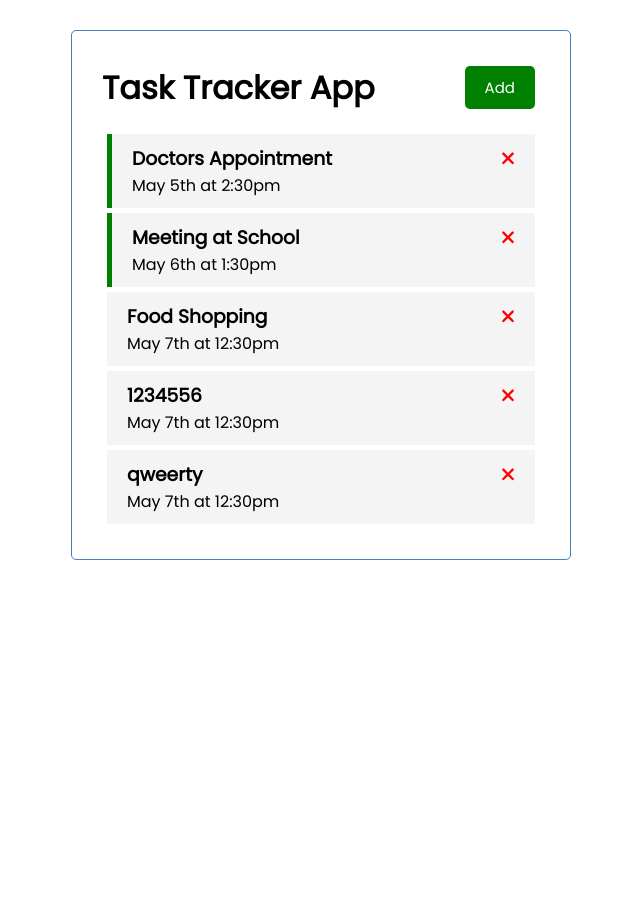
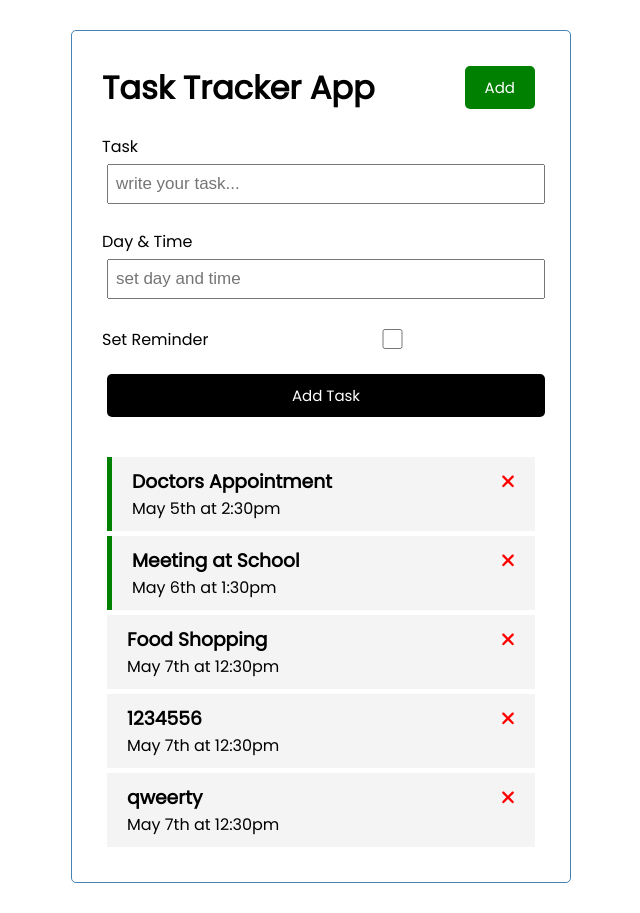
Before and after one commit to m-eminozdogan/ngTaskTracker, an Angular app: page / in a window 1280 px wide. Shown: the whole page, without its empty margins (319-959 px from the left). Before the commit the page ends 800 px from the top, so only its background shows below. Built offline with nearby package versions, Linux system fonts and the light colour scheme; data requests are answered from the project's data file.

Commit message:
add task form designed

```diff
--- a/src/app/app.module.ts
+++ b/src/app/app.module.ts
@@ -2,11 +2,14 @@
 import { BrowserModule } from '@angular/platform-browser';
 import { FontAwesomeModule } from '@fortawesome/angular-fontawesome';
 import { HttpClientModule } from '@angular/common/http';
+import { FormsModule } from '@angular/forms';
+
 import { AppComponent } from './app.component';
 import { HeaderComponent } from './components/header/header.component';
 import { ButtonComponent } from './components/button/button.component';
 import { TasksComponent } from './components/tasks/tasks.component';
 import { TaskItemComponent } from './components/task-item/task-item.component';
+import { AddTaskComponent } from './components/add-task/add-task.component';
 
 @NgModule({
   declarations: [
@@ -15,8 +18,9 @@
     ButtonComponent,
     TasksComponent,
     TaskItemComponent,
+    AddTaskComponent,
   ],
-  imports: [BrowserModule, FontAwesomeModule, HttpClientModule],
+  imports: [BrowserModule, FontAwesomeModule, HttpClientModule,FormsModule],
   providers: [],
   bootstrap: [AppComponent],
 })
--- /dev/null
+++ b/src/app/components/add-task/add-task.component.css
@@ -0,0 +1,3 @@
+.add-form{
+    margin-bottom: 40px;
+}
--- /dev/null
+++ b/src/app/components/add-task/add-task.component.html
@@ -0,0 +1,15 @@
+<form class="add-form" (ngSubmit)="onSubmit()">
+    <div class="form-control">
+        <label for="text">Task</label>
+        <input type="text" name="text" [(ngModel)]="text" id="text" placeholder="write your task...">
+    </div>
+    <div class="form-control">
+        <label for="day">Day & Time</label>
+        <input type="text" name="day" [(ngModel)]="day" id="day" placeholder="set day and time">
+    </div>
+    <div class="form-control form-control-check">
+        <label for="reminder">Set Reminder</label>
+        <input type="checkbox" name="reminder" [(ngModel)]="reminder" id="reminder">
+    </div>
+    <input type="submit" value="Add Task" class="btn btn-block">
+</form>
--- /dev/null
+++ b/src/app/components/add-task/add-task.component.ts
@@ -0,0 +1,19 @@
+import { Component, OnInit } from '@angular/core';
+
+@Component({
+  selector: 'app-add-task',
+  templateUrl: './add-task.component.html',
+  styleUrls: ['./add-task.component.css'],
+})
+export class AddTaskComponent implements OnInit {
+  text!: string;
+  day!: string;
+  reminder: boolean = false;
+  constructor() {}
+
+  ngOnInit(): void {}
+  onSubmit(){
+    console.log("submitlendin!");
+
+  }
+}
--- a/src/app/components/tasks/tasks.component.html
+++ b/src/app/components/tasks/tasks.component.html
@@ -1,2 +1,3 @@
+<app-add-task></app-add-task>
 <app-task-item *ngFor="let task of tasks" [task]="task" (onDeleteTask)="deleteTask(task)"
     (onToggleReminder)="toggleReminder(task)"></app-task-item>
```
Also changed, not shown: 1 other file (tests, documents, lock files or other folders).
